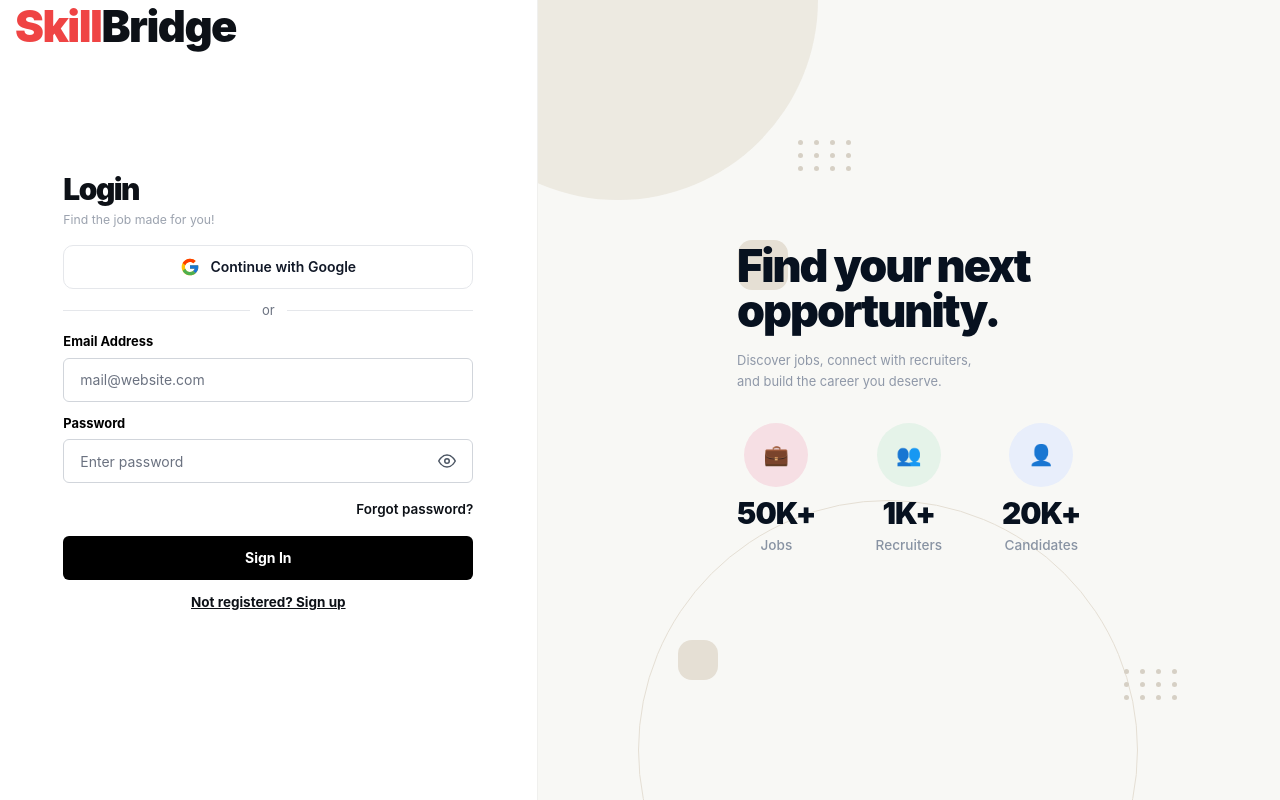
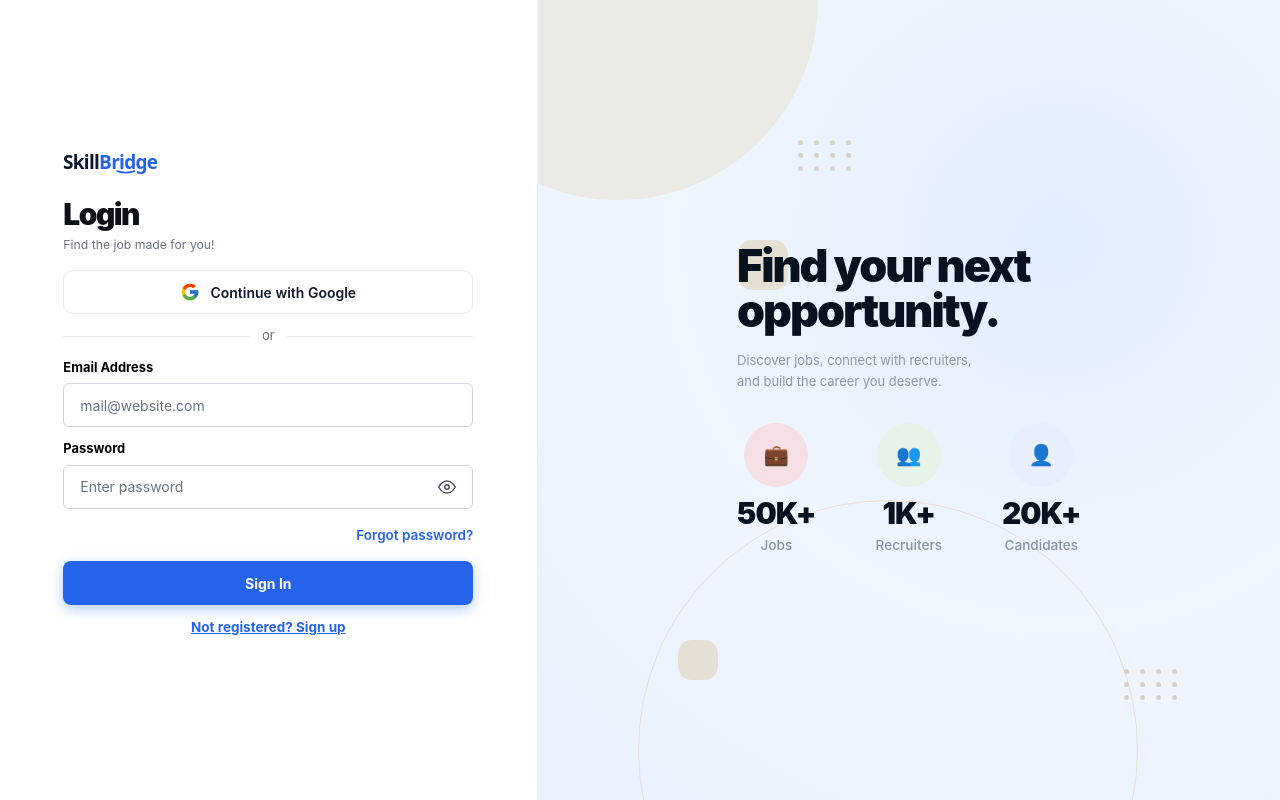
Before and after one commit to Chinmay0608/job-portal-system, a React (Vite) app in the folder frontend/: page /login in a window 1280 px wide. Built offline with nearby package versions, Linux system fonts and the light colour scheme; no server answers.

Commit message:
fix: update Login and Register auth pages to SkillBridge royal blue brand palette

```diff
--- a/frontend/src/Styles/pages/auth/Login.css
+++ b/frontend/src/Styles/pages/auth/Login.css
@@ -29,22 +29,10 @@
 }
 
 .login-brand {
-  position: absolute;
-  top: 5px;
-  left: 15px;
-  font-size: 3.2rem;
-  font-weight: 900;
-  color: #0d1117;
-
-  letter-spacing: -1.5px;
-  line-height: 1;
-
-  align-self: flex-start;
+  display: inline-flex;
+  align-items: center;
+  margin-bottom: 24px;
   cursor: pointer;
-}
-
-.login-brand-dot {
-  color: #ef4444;
 }
 
 .login-title {
@@ -58,7 +46,7 @@
 
 .login-subtitle {
   font-size: 0.9rem;
-  color: #9ca3af;
+  color: #6b7280;
   margin-bottom: 16px;
 }
 
@@ -166,7 +154,7 @@
 }
 
 .forgot-password-link {
-  color: #0d1117;
+  color: #2563eb;
   font-weight: 600;
   text-decoration: none;
   cursor: pointer;
@@ -179,19 +167,21 @@
 .login-submit-btn {
   width: 100%;
   height: 44px;
-  background: #000000;
+  background: #2563eb;
   color: white;
   border: none;
-  border-radius: 6px;
+  border-radius: 8px;
   font-size: 14px;
   font-weight: 700;
   cursor: pointer;
-  transition: 0.2s ease;
+  transition: all 0.2s ease;
   margin-bottom: 12px;
+  box-shadow: 0 4px 14px rgba(37, 99, 235, 0.35);
 }
 
 .login-submit-btn:hover {
-  background: #1f2937;
+  background: #1d4ed8;
+  box-shadow: 0 6px 20px rgba(37, 99, 235, 0.5);
 }
 
 .login-bottom-text {
@@ -201,7 +191,7 @@
 }
 
 .login-bottom-text span {
-  color: #0d1117;
+  color: #2563eb;
   font-weight: bold;
   text-decoration: underline;
   cursor: pointer;
@@ -215,7 +205,7 @@
   flex: 1;
   position: relative;
   overflow: hidden;
-  background: #f8f8f5;
+  background: radial-gradient(circle at 70% 30%, #e0edff 0%, #f0f6ff 50%, #e8f1ff 100%);
   display: flex;
   align-items: center;
   justify-content: center;
--- a/frontend/src/Styles/pages/auth/Register.css
+++ b/frontend/src/Styles/pages/auth/Register.css
@@ -19,7 +19,7 @@
   flex: 1;
   position: relative;
   overflow: hidden;
-  background: #f8f8f5;
+  background: radial-gradient(circle at 30% 30%, #e0edff 0%, #f0f6ff 50%, #e8f1ff 100%);
   display: flex;
   align-items: center;
   justify-content: center;
@@ -73,22 +73,13 @@
   display: flex;
   flex-direction: column;
   justify-content: center;
-  padding-top: 80px;
 }
 
 .register-brand {
-  position: absolute;
-  top: 5px;
-  right: 15px;
-  font-size: 3.2rem;
-  font-weight: 900;
-  color: #0d1117;
-  letter-spacing: -0.3px;
+  display: inline-flex;
+  align-items: center;
+  margin-bottom: 24px;
   cursor: pointer;
-}
-
-.register-brand-dot {
-  color: #ef4444;
 }
 
 .register-title {
@@ -102,7 +93,7 @@
 
 .register-subtitle {
   font-size: 0.9rem;
-  color: #9ca3af;
+  color: #6b7280;
   margin-bottom: 16px;
 }
 
@@ -168,7 +159,7 @@
 .register-input:focus,
 .register-select:focus {
   border-color: #2563eb;
-  box-shadow: 0 0 0 3px rgba(37,99,235,0.08);
+  box-shadow: 0 0 0 3px rgba(37,99,235,0.12);
 }
 
 .register-input::placeholder {
@@ -178,20 +169,22 @@
 .register-submit-btn {
   width: 100%;
   height: 44px;
-  background: #0d1117;
+  background: #2563eb;
   color: white;
   border: none;
   border-radius: 10px;
   font-size: 14px;
   font-weight: 700;
   cursor: pointer;
-  transition: 0.2s ease;
+  transition: all 0.2s ease;
   margin-top: 4px;
   margin-bottom: 12px;
+  box-shadow: 0 4px 14px rgba(37, 99, 235, 0.35);
 }
 
 .register-submit-btn:hover {
-  background: #1f2937;
+  background: #1d4ed8;
+  box-shadow: 0 6px 20px rgba(37, 99, 235, 0.5);
 }
 
 .register-bottom-text {
@@ -201,7 +194,7 @@
 }
 
 .register-bottom-text span {
-  color: #0d1117;
+  color: #2563eb;
   font-weight: bold;
   text-decoration: underline;
   cursor: pointer;
--- a/frontend/src/pages/auth/Login.jsx
+++ b/frontend/src/pages/auth/Login.jsx
@@ -7,6 +7,7 @@
 import { FcGoogle } from "react-icons/fc";
 import { FaChessRook, FaBuilding } from "react-icons/fa";
 import { FiEye, FiEyeOff } from "react-icons/fi";
+import SkillBridgeLogo from "../../Components/SkillBridgeLogo";
 import "../../Styles/pages/auth/Login.css";
 import "../../Styles/pages/auth/mobile-bridge.css";
 
@@ -112,7 +113,7 @@
           <div className="deck-header">SKILLBRIDGE DECK</div>
 
           <div className="login-brand" onClick={() => navigate("/")}>
-            <span className="login-brand-dot">Skill</span>Bridge
+            <SkillBridgeLogo width={160} />
           </div>
 
           <h1 className="login-title">Login</h1>
--- a/frontend/src/pages/auth/Register.jsx
+++ b/frontend/src/pages/auth/Register.jsx
@@ -7,6 +7,7 @@
 import { FcGoogle } from "react-icons/fc";
 import { FaChessRook, FaBuilding } from "react-icons/fa";
 import { FiEye, FiEyeOff } from "react-icons/fi";
+import SkillBridgeLogo from "../../Components/SkillBridgeLogo";
 import "../../Styles/pages/auth/Register.css";
 import "../../Styles/pages/auth/mobile-bridge.css";
 
@@ -168,7 +169,6 @@
             <line x1="260" y1="15" x2="150" y2="75" className="bridge-cable cable-draw-1" />
             <line x1="260" y1="35" x2="190" y2="75" className="bridge-cable cable-draw-2" />
             <line x1="260" y1="55" x2="230" y2="75" className="bridge-cable cable-draw-3" />
-            {/* Base Deck Line Removed to let card border act as the deck */}
           </svg>
         </div>
 
@@ -176,13 +176,11 @@
           <div className="deck-header">SKILLBRIDGE DECK</div>
 
           <div className="register-brand" onClick={() => navigate("/")}>
-            <span className="register-brand-dot">Skill</span>Bridge
+            <SkillBridgeLogo width={160} />
           </div>
 
           <h1 className="register-title">Sign Up</h1>
           <p className="register-subtitle">Start your journey with SkillBridge</p>
-
-          {/* MOBILE ROLE SELECTOR (Hidden on Desktop) */}
           <div className="mobile-role-selector">
             <button
               type="button"
```
